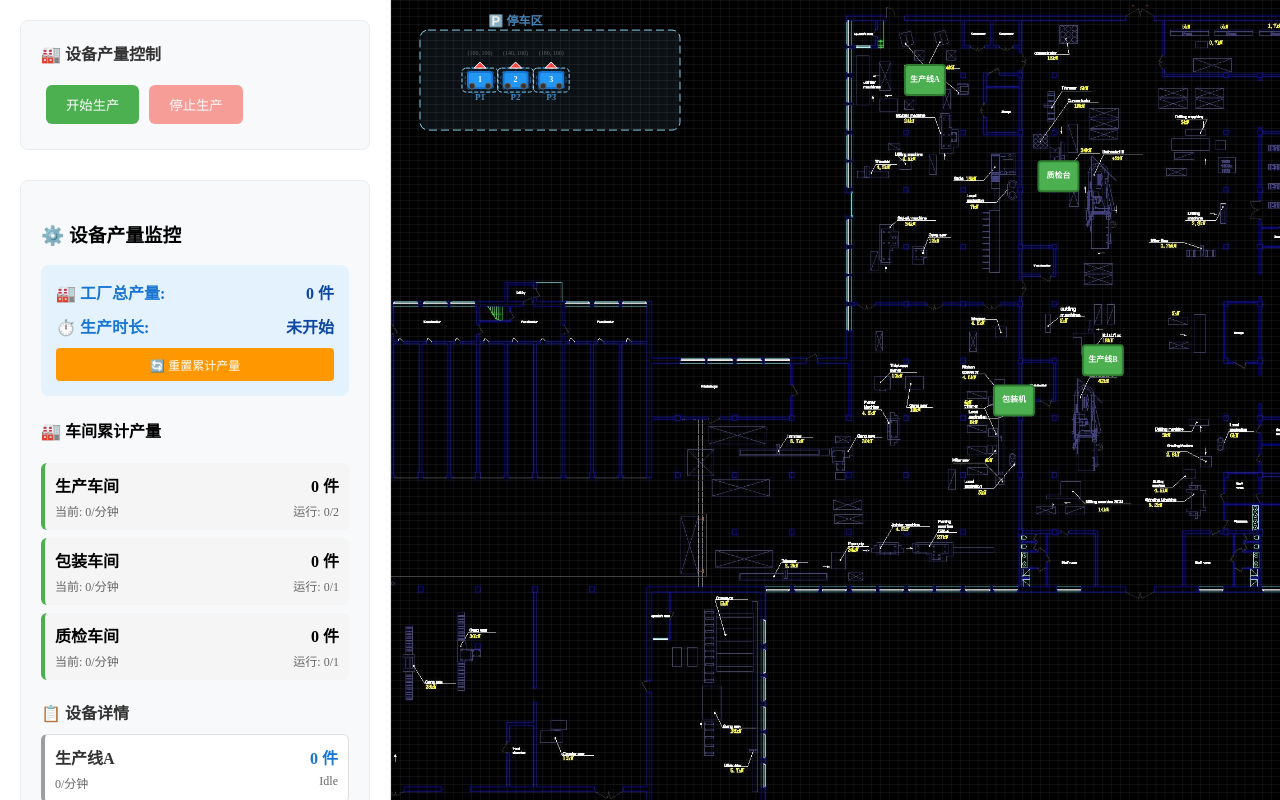
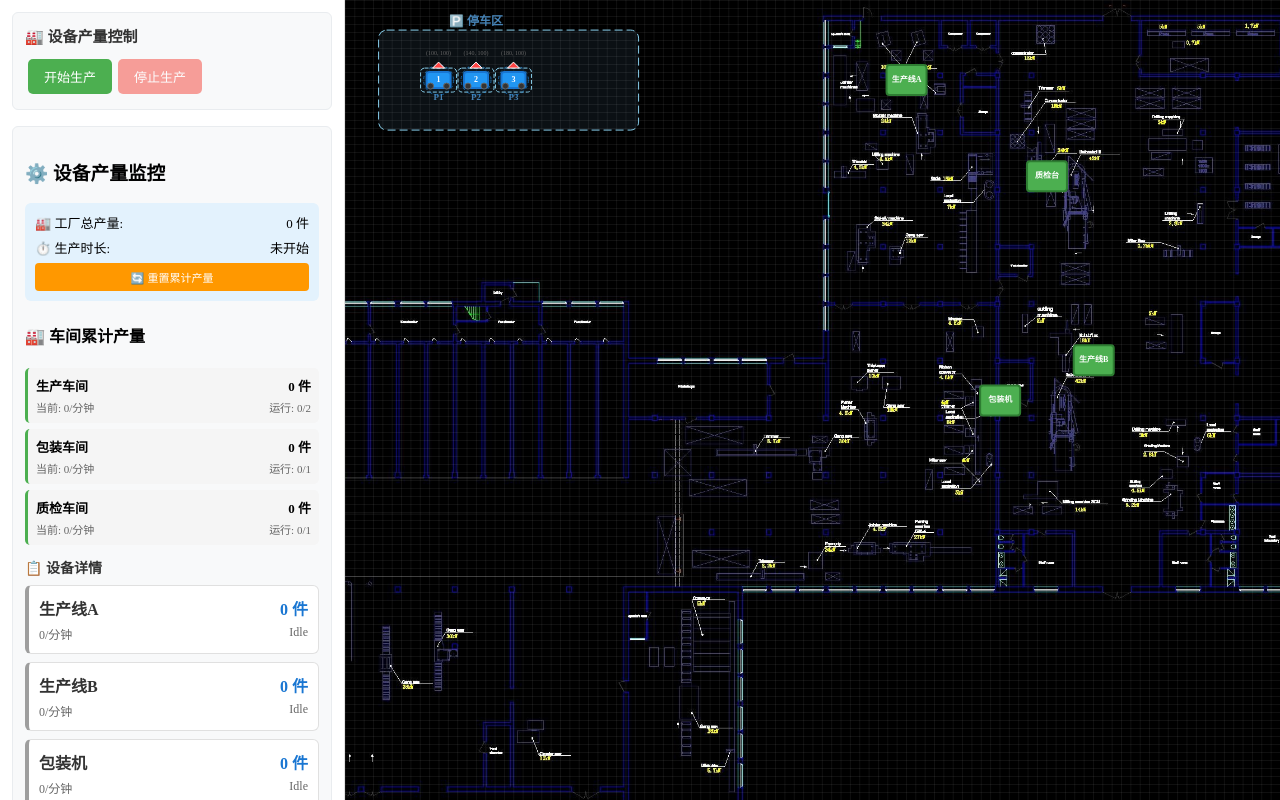
Before and after one commit to zahngjjj/cad-test-vue, a Vue app: page /factory in a window 1280 px wide. Built offline with nearby package versions, Linux system fonts and the light colour scheme; the HTML template or start-up script is replaced by a standard one.

Commit message:
style: 优化左侧样式,让样式更加的紧凑

```diff
--- a/src/components/factory/CartDispatch.vue
+++ b/src/components/factory/CartDispatch.vue
@@ -73,71 +73,40 @@ defineEmits<{
 
 <style scoped>
 .btn-info, .btn-warning, .btn-grid {
-  padding: 10px 20px;
-  margin: 5px;
+  padding: 8px 16px; /* 从10px 20px减少到8px 16px */
+  margin: 3px; /* 从5px减少到3px */
   border: none;
-  border-radius: 6px;
+  border-radius: 5px; /* 从6px减少到5px */
   font-weight: 500;
   cursor: pointer;
   transition: all 0.2s;
-}
-
-.btn-info {
-  background: #2196f3;
-  color: white;
-}
-
-.btn-info:hover {
-  background: #1976d2;
-}
-
-.btn-warning {
-  background: #ff9800;
-  color: white;
-}
-
-.btn-warning:hover {
-  background: #f57c00;
-}
-
-.btn-grid {
-  background: #4caf50;
-  color: white;
-  width: 100%;
-  margin-top: 10px;
-}
-
-.btn-grid:hover:not(:disabled) {
-  background: #45a049;
-}
-
-.btn-grid:disabled {
-  opacity: 0.5;
-  cursor: not-allowed;
+  font-size: 13px; /* 添加较小字体 */
 }
 
 .cart-controls {
-  margin-top: 15px;
+  margin-top: 10px; /* 从15px减少到10px */
 }
 
 .cart-selector {
   width: 100%;
-  padding: 8px;
-  margin-bottom: 10px;
+  padding: 6px; /* 从8px减少到6px */
+  margin-bottom: 8px; /* 从10px减少到8px */
   border: 1px solid #ddd;
   border-radius: 4px;
+  font-size: 13px; /* 添加较小字体 */
 }
 
 .grid-inputs {
   display: flex;
-  gap: 10px;
-  margin-bottom: 10px;
+  gap: 8px; /* 从10px减少到8px */
+  margin-bottom: 8px; /* 从10px减少到8px */
 }
 
 .grid-input {
   flex: 1;
-  padding: 8px;
+  padding: 6px; /* 从8px减少到6px */
   border: 1px solid #ddd;
   border-radius: 4px;
+  font-size: 13px; /* 添加较小字体 */
 }
 </style>
--- a/src/components/factory/ControlPanel.vue
+++ b/src/components/factory/ControlPanel.vue
@@ -82,38 +82,39 @@ defineEmits<{
 
 <style scoped>
 .control-panel {
-  width: 350px;
+  width: 320px; /* 从350px减少到320px */
   height: 100vh;
   background: white;
   border-right: 1px solid #e0e0e0;
   overflow-y: auto;
-  padding: 20px;
+  padding: 12px; /* 从20px减少到12px */
   box-shadow: 2px 0 8px rgba(0,0,0,0.1);
 }
 
 .control-section {
-  margin-bottom: 30px;
-  padding: 20px;
+  margin-bottom: 16px; /* 从30px减少到16px */
+  padding: 12px; /* 从20px减少到12px */
   background: #f8f9fa;
-  border-radius: 8px;
+  border-radius: 6px; /* 从8px减少到6px */
   border: 1px solid #e9ecef;
 }
 
 .control-section h3 {
-  margin: 0 0 15px 0;
+  margin: 0 0 10px 0; /* 从15px减少到10px */
   color: #333;
-  font-size: 16px;
+  font-size: 15px; /* 从16px减少到15px */
   font-weight: 600;
 }
 
 .btn-primary, .btn-danger {
-  padding: 10px 20px;
-  margin: 5px;
+  padding: 8px 16px; /* 从10px 20px减少到8px 16px */
+  margin: 3px; /* 从5px减少到3px */
   border: none;
-  border-radius: 6px;
+  border-radius: 5px; /* 从6px减少到5px */
   font-weight: 500;
   cursor: pointer;
   transition: all 0.2s;
+  font-size: 13px; /* 添加较小字体 */
 }
 
 .btn-primary {
--- a/src/components/factory/ProductionMonitor.vue
+++ b/src/components/factory/ProductionMonitor.vue
@@ -72,83 +72,66 @@ defineEmits<{
 </script>
 
 <style scoped>
-/* 样式保持与原组件一致 */
 .factory-summary {
   background: #e3f2fd;
-  padding: 15px;
-  border-radius: 8px;
-  margin-bottom: 20px;
+  padding: 10px; /* 从15px减少到10px */
+  border-radius: 6px; /* 从8px减少到6px */
+  margin-bottom: 12px; /* 从20px减少到12px */
 }
 
 .factory-total, .factory-duration {
   display: flex;
   justify-content: space-between;
-  margin-bottom: 10px;
-}
-
-.factory-label, .duration-label {
-  font-weight: 600;
-  color: #1976d2;
-}
-
-.factory-value, .duration-value {
-  font-weight: bold;
-  color: #0d47a1;
+  margin-bottom: 6px; /* 从10px减少到6px */
+  font-size: 13px; /* 添加较小字体 */
 }
 
 .btn-reset {
   width: 100%;
-  padding: 8px;
+  padding: 6px; /* 从8px减少到6px */
   background: #ff9800;
   color: white;
   border: none;
   border-radius: 4px;
   cursor: pointer;
-  font-size: 12px;
-}
-
-.btn-reset:hover:not(:disabled) {
-  background: #f57c00;
-}
-
-.btn-reset:disabled {
-  opacity: 0.5;
-  cursor: not-allowed;
+  font-size: 11px; /* 从12px减少到11px */
 }
 
 .workshop-summary {
-  margin-bottom: 20px;
+  margin-bottom: 12px; /* 从20px减少到12px */
 }
 
 .workshop-item {
   background: #f5f5f5;
-  padding: 10px;
-  margin-bottom: 8px;
-  border-radius: 6px;
-  border-left: 4px solid #4caf50;
+  padding: 8px; /* 从10px减少到8px */
+  margin-bottom: 6px; /* 从8px减少到6px */
+  border-radius: 5px; /* 从6px减少到5px */
+  border-left: 3px solid #4caf50; /* 从4px减少到3px */
 }
 
 .workshop-header {
   display: flex;
   justify-content: space-between;
   font-weight: 600;
-  margin-bottom: 5px;
+  margin-bottom: 4px; /* 从5px减少到4px */
+  font-size: 13px; /* 添加较小字体 */
 }
 
 .workshop-details {
   display: flex;
   justify-content: space-between;
-  font-size: 12px;
+  font-size: 11px; /* 从12px减少到11px */
   color: #666;
 }
 
 .equipment-details h4 {
-  margin: 0 0 10px 0;
+  margin: 0 0 8px 0; /* 从10px减少到8px */
   color: #333;
+  font-size: 14px; /* 添加较小字体 */
 }
 
 .equipment-list {
-  max-height: 200px;
+  max-height: 300px; /* 从340px减少到300px */
   overflow-y: auto;
 }
 </style>
--- a/src/components/factory/StatusDisplay.vue
+++ b/src/components/factory/StatusDisplay.vue
@@ -54,58 +54,39 @@ defineProps<{
 
 <style scoped>
 .status-section {
-  margin-bottom: 30px;
-  padding: 20px;
+  margin-bottom: 16px; /* 从30px减少到16px */
+  padding: 12px; /* 从20px减少到12px */
   background: #f8f9fa;
-  border-radius: 8px;
+  border-radius: 6px; /* 从8px减少到6px */
   border: 1px solid #e9ecef;
 }
 
 .status-section h3 {
-  margin: 0 0 15px 0;
+  margin: 0 0 10px 0; /* 从15px减少到10px */
   color: #333;
-  font-size: 16px;
+  font-size: 15px; /* 从16px减少到15px */
   font-weight: 600;
 }
 
 .status-grid {
   display: grid;
   grid-template-columns: 1fr;
-  gap: 10px;
+  gap: 6px; /* 从10px减少到6px */
 }
 
 .status-item {
   display: flex;
   justify-content: space-between;
-  padding: 8px 12px;
+  padding: 6px 10px; /* 从8px 12px减少到6px 10px */
   background: white;
-  border-radius: 6px;
+  border-radius: 5px; /* 从6px减少到5px */
   border: 1px solid #e0e0e0;
-}
-
-.label {
-  font-weight: 500;
-  color: #666;
-}
-
-.status.running {
-  color: #4caf50;
-  font-weight: 600;
-}
-
-.status.stopped {
-  color: #f44336;
-  font-weight: 600;
-}
-
-.value {
-  font-weight: 600;
-  color: #333;
+  font-size: 13px; /* 添加较小字体 */
 }
 
 .cart-status-grid {
   display: flex;
   flex-direction: column;
-  gap: 10px;
+  gap: 6px; /* 从10px减少到6px */
 }
 </style>
```
